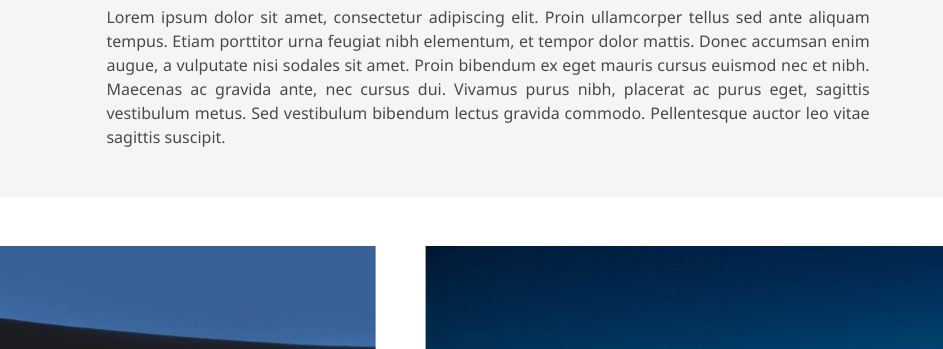
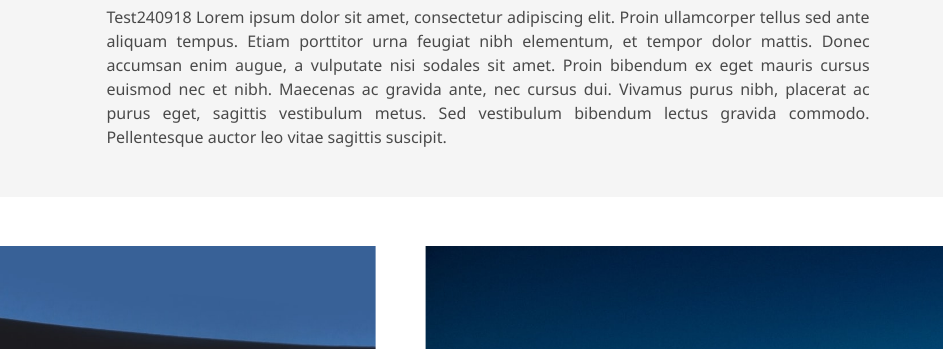
Before and after one commit to ShengXia1573/Test240918, a plain HTML site: page index.html in a window 1280 px wide. Shown: the part 755-1104 px from the top of the page, without its empty margins (152-1095 px from the left). Drawn offline with nearby package versions, Linux system fonts and the light colour scheme; some icons are missing; a web font is replaced by a local one.

Commit message:
modify20240918

```diff
--- a/index.html
+++ b/index.html
@@ -14,7 +14,7 @@
   <meta property="og:image:height" content="630"/>
 
 
-  <meta name="twitter:title" content="TWITTER BANNER TITLE META TAG">
+  <meta name="twitter:title" content="TWITTER BANNER TITLE META TAG TEST20240918">
   <meta name="twitter:description" content="TWITTER BANNER DESCRIPTION META TAG">
   <!-- Path to banner image, should be in the path listed below. Optimal dimenssions are 1200X600-->
   <meta name="twitter:image" content="static/images/your_twitter_banner_image.png">
@@ -71,7 +71,7 @@
 
                   <div class="column has-text-centered">
                     <div class="publication-links">
-                         <!-- Arxiv PDF link -->
+                         <!-- Arxiv PDF link Test -->
                       <span class="link-block">
                         <a href="https://arxiv.org/pdf/<ARXIV PAPER ID>.pdf" target="_blank"
                         class="external-link button is-normal is-rounded is-dark">
@@ -148,7 +148,7 @@
         <h2 class="title is-3">Abstract</h2>
         <div class="content has-text-justified">
           <p>
-            Lorem ipsum dolor sit amet, consectetur adipiscing elit. Proin ullamcorper tellus sed ante aliquam tempus. Etiam porttitor urna feugiat nibh elementum, et tempor dolor mattis. Donec accumsan enim augue, a vulputate nisi sodales sit amet. Proin bibendum ex eget mauris cursus euismod nec et nibh. Maecenas ac gravida ante, nec cursus dui. Vivamus purus nibh, placerat ac purus eget, sagittis vestibulum metus. Sed vestibulum bibendum lectus gravida commodo. Pellentesque auctor leo vitae sagittis suscipit.
+            Test240918 Lorem ipsum dolor sit amet, consectetur adipiscing elit. Proin ullamcorper tellus sed ante aliquam tempus. Etiam porttitor urna feugiat nibh elementum, et tempor dolor mattis. Donec accumsan enim augue, a vulputate nisi sodales sit amet. Proin bibendum ex eget mauris cursus euismod nec et nibh. Maecenas ac gravida ante, nec cursus dui. Vivamus purus nibh, placerat ac purus eget, sagittis vestibulum metus. Sed vestibulum bibendum lectus gravida commodo. Pellentesque auctor leo vitae sagittis suscipit.
           </p>
         </div>
       </div>
```
